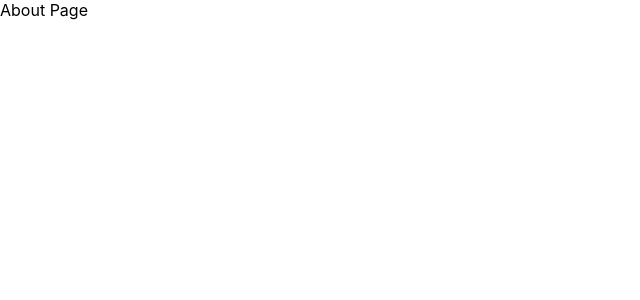
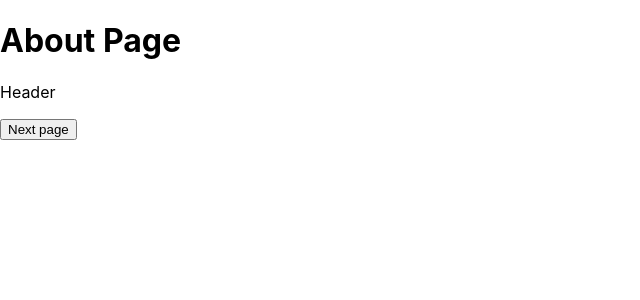
Before and after one commit to anhquanngo/learn-nextjs, a Next.js app: page /about in a window 1280 px wide. Shown: the top 300 px of the page, without its empty margins (0-640 px from the left). Built offline with nearby package versions, Linux system fonts and the light colour scheme.

Commit message:
how to use dynamic (ssr) and ssg fetch data client

```diff
--- /dev/null
+++ b/components/common/header.tsx
@@ -0,0 +1,9 @@
+import * as React from 'react';
+
+export interface HeaderProps {}
+
+export default function Header(props: HeaderProps) {
+  console.log('render header');
+
+  return <div className="header">Header</div>;
+}
--- a/pages/about.tsx
+++ b/pages/about.tsx
@@ -1,7 +1,57 @@
-import * as React from 'react';
+import React, { useState, useEffect } from "react";
+import Header from "@/components/common/header";
+// import dynamic from 'next/dynamic';
+import { useRouter } from "next/router";
+
+// dynamic components sẽ giúp component đó chỉ render ở client và ko render trên server
+// const Header = dynamic(() => import('@/components/common/header'), { ssr: false });
 
 export interface AboutPageProps {}
 
 export default function AboutPage(props: AboutPageProps) {
-  return <div>About Page</div>;
+  const router = useRouter();
+  const [postList, setpostList] = useState([]);
+  console.log("router.query", router.query);
+  const page = router.query?.page;
+  function handelNextClick() {
+    router.push(
+      {
+        pathname: "/about",
+        query: {
+          page: (Number(page) || 1) + 1,
+        },
+      },
+      undefined,
+      { shallow: true }
+    );
+  }
+
+  useEffect(() => {
+    if (!page) return;
+    (async () => {
+      const response = await fetch(`https://js-post-api.herokuapp.com/api/posts?_page=${page}`);
+      const data = await response.json();
+      setpostList(data.data);
+    })();
+  }, [page]);
+
+  return (
+    <div>
+      <h1>About Page</h1>
+      <Header />
+      <ul className="post-list">
+        {postList.map((post: any) => (
+          <li key={post.id}>{post.title}</li>
+        ))}
+      </ul>
+      <button onClick={handelNextClick}>Next page</button>
+    </div>
+  );
 }
+
+export async function getStaticProps() {
+  console.log("get static props");
+  return {
+    props: {},
+  };
+}
```
Also changed, not shown: tsconfig.json (+7 -1 lines).
